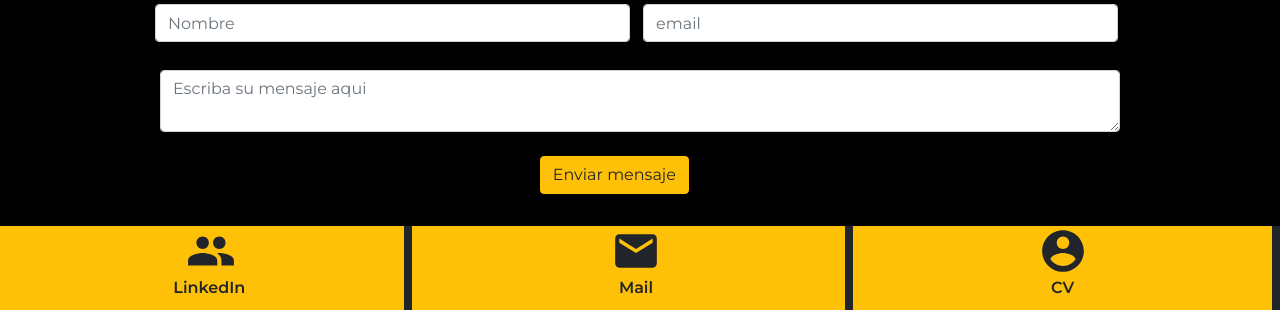
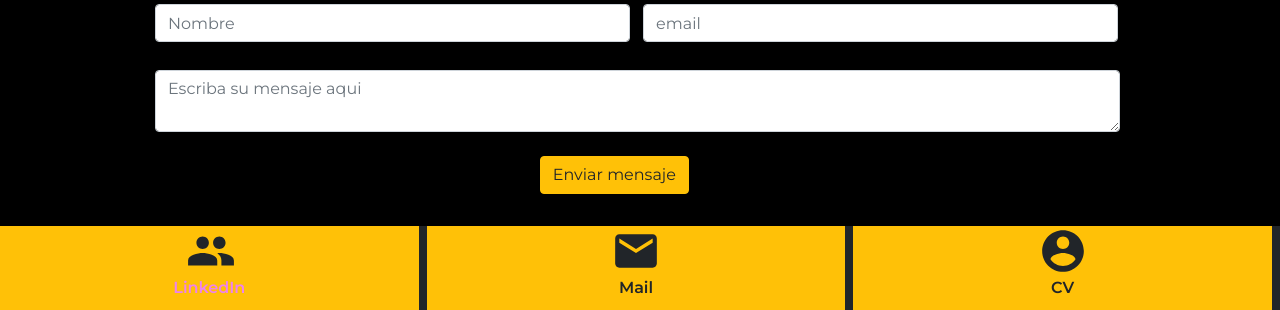
Before and after one commit to alejovera/PersonalPortfolio, a React app: page / in a window 1280 px wide. Shown: the part 2603-2913 px from the top of the page. Built offline with nearby package versions, Linux system fonts and the light colour scheme.

Commit message:
Changes in Footer

```diff
--- a/src/components/Contact.jsx
+++ b/src/components/Contact.jsx
@@ -38,7 +38,7 @@ const Contact = () => {
                     </div>
                 </div>
                 <div className='form-row text-row'>
-                    <div className='col-12 form-text'>
+                    <div className='col-12 form-text pl-0'>
                         <textarea className="form-control needs-validation" id="validationTextarea" placeholder="Escriba su mensaje aqui" required></textarea>
                         <div className="invalid-feedback">
                             Porfavor escriba un mensaje valido.
--- a/src/components/Footer.jsx
+++ b/src/components/Footer.jsx
@@ -17,11 +17,9 @@ const Footer = () => {
     return(
         <div className='container-fluid'>
             <div className='row rowFooter'>
-                <div className='col-4' onMouseOver={handleMouseOver} onMouseOut={handleMouseOut}>
-                    <div className="iconsCols">
-                        <PeopleIcon className="iconsMaterialUIGroup" style={{ fontSize: 50 }} />
-                        <p className='iconParagraph'>LinkedIn</p>
-                    </div>
+                <div className='col-4 iconsCols' onMouseOver={handleMouseOver} onMouseOut={handleMouseOut}>
+                    <PeopleIcon className={hover ? 'iconsMaterialUIGroup iconsMaterialUIGroup__hover' : 'iconsMaterialUIGroup iconsMaterialUIGroup__static'} style={{ fontSize: 50 }} />
+                    <p className={hover ? 'iconParagraph iconParagraph__hover' : 'iconParagraph iconParagraph__static'}>LinkedIn</p>
                 </div>
                 <div className='col-4 iconsCols' onMouseOver={handleMouseOver} onMouseOut={handleMouseOut}>
                         <MailIcon className="iconsMaterialUIMail" style={{ fontSize: 50 }} />
--- a/src/components/styles/Footer.css
+++ b/src/components/styles/Footer.css
@@ -14,6 +14,9 @@
     position: relative;
     left: 44%;
 }
+.iconsMaterialUIGroup__hover{
+    color: blue;
+}
 .iconsMaterialUIMail{
     position: relative;
     left: 43.6%;
@@ -22,7 +25,6 @@
     position: relative;
     left: 43.6%;
 }
-
 .iconParagraph{
     display: flex;
     justify-content: center;
@@ -30,3 +32,9 @@
     font-family: 'Montserrat', sans-serif;
     margin-bottom: 0.6em;
 }
+.iconParagraph__hover{
+    color: wheat;
+}
+.iconParagraph__static{
+    color: violet;
+}
```
